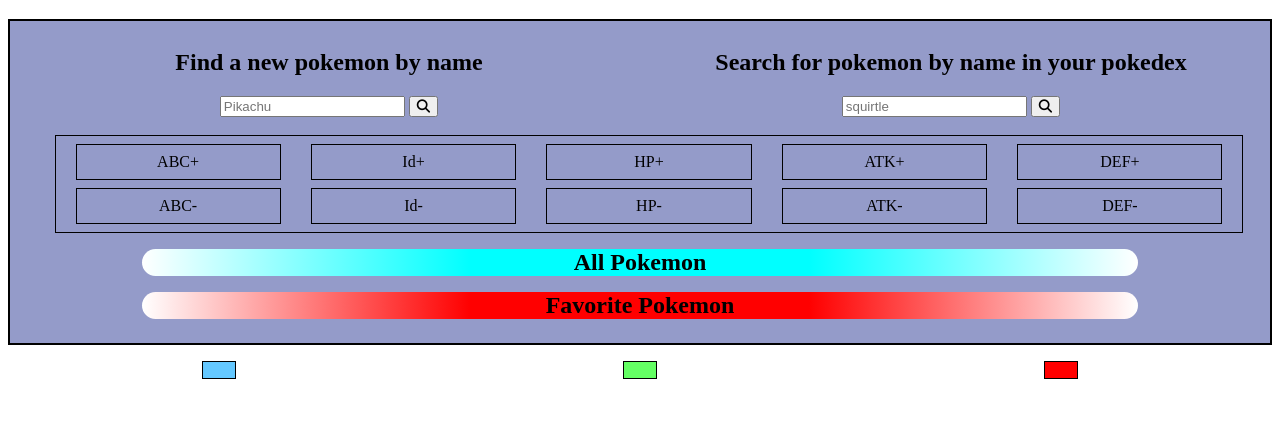
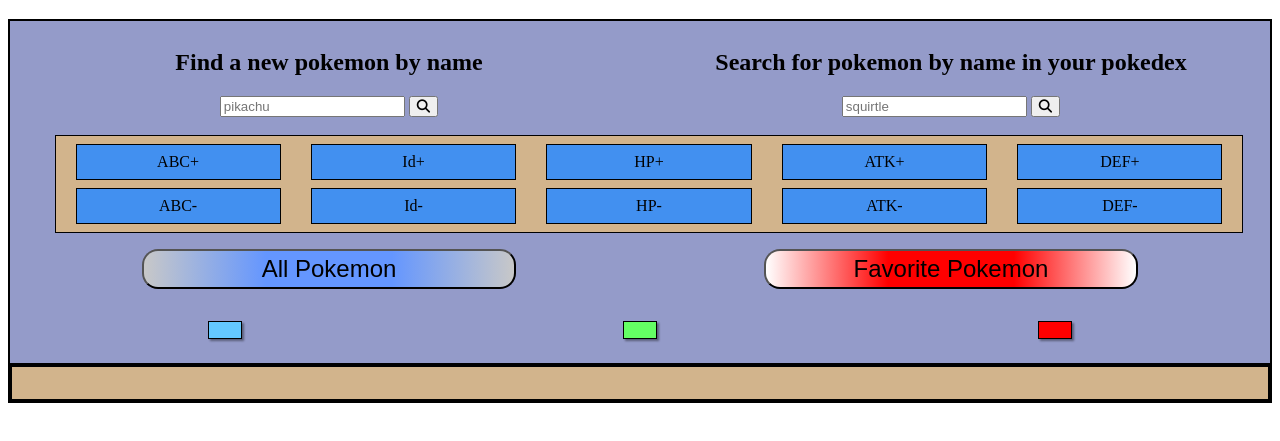
Before and after one commit to JonnyGallien/pokemon-api, a plain HTML site: page index.html in a window 1280 px wide. Shown: the part 61-502 px from the top of the page. Drawn offline with Linux system fonts and the light colour scheme; no server answers.

Commit message:
Added styles and fixed bugs

```diff
--- a/index.html
+++ b/index.html
@@ -18,7 +18,7 @@
             <div class="pokedex-search-requests">
               <div class="pokedex-search-input-container">
                 <h2 class="pokedex-search-text">Find a new pokemon by name</h2>
-                <input id="poke-search" type="text" class="pokedex-search" placeholder="Pikachu">
+                <input id="poke-search" type="text" class="pokedex-search" placeholder="pikachu">
                 <button onclick={handleOnclickApiSearch()} class="btn pokedex-search-btn"><i class="fa-solid fa-magnifying-glass"></i></button>
                 <h3 id="pokemon-search-result"></h3>
               </div>
@@ -41,18 +41,17 @@
               <div class="def-inc pokemon-stat">DEF-</div>
             </div>
           </div>
-          <div class="pokedex-search-info">
-
-          </div>
         </div>
-        <h2 onclick={seeAll()} class="see-all-pokemon">All Pokemon</h2>
-        <h2 onclick={seeFav()} class="pokedex-sort-text">Favorite Pokemon</h3>
+        <div class="fav-all-pokemon">
+          <button onclick={seeAll()} class="see-all-pokemon">All Pokemon</button>
+          <button onclick={seeFav()} class="see-fav-pokemon">Favorite Pokemon</button>
+        </div>
+        <div class="pokemon-weights">
+          <div onclick={filterLightPokemon()} class="weight-count light-count"></div>
+          <div onclick={filterAveragePokemon()} class="weight-count average-count"></div>
+          <div onclick={filterHeavyPokemon()} class="weight-count heavy-count"></div>
+        </div>
         <!-- add sort stuff -->
-      </div>
-      <div class="pokemon-weights">
-        <div onclick={filterLightPokemon()} class="weight-count light-count"></div>
-        <div onclick={filterAveragePokemon()} class="weight-count average-count"></div>
-        <div onclick={filterHeavyPokemon()} class="weight-count heavy-count"></div>
       </div>
       <div class="pokemon">
 
--- a/rad.js
+++ b/rad.js
@@ -325,11 +325,19 @@ function handleFavPokemonLs(e) {
   }
 }
 
+function heartAnimation(heart) {
+  heart.classList.add('animated-heartbeat');
+  setTimeout(() => {
+    heart.classList.remove('animated-heartbeat');
+  }, 1500);
+}
+
 function addEventListenersForHeart() {
   const pokemonContainer = document.querySelector('.pokemon');
   pokemonContainer.addEventListener('click', (event) => {
     if (event.target.classList.contains('heart-icon')) {
       toggleFav(event.target.getAttribute('id'));
+      heartAnimation(event.target)
       handleFavPokemonLs(event.target);
     } else if (event.target.parentElement.classList.contains('delete-btn')) {
       toggleDelete(event.target);
--- a/styles.css
+++ b/styles.css
@@ -1,8 +1,4 @@
-.pokemon {
-  display: flex;
-  justify-content: space-between;
-  flex-wrap: wrap;
-}
+
 
 .poke-title {
   text-align: center;
@@ -10,6 +6,7 @@
 
 .pokedex-search-box {
   border: 2px solid black;
+  border-bottom: none;
   padding: 8px;
   background-color: rgba(42, 56, 147, 0.5);
 }
@@ -25,10 +22,11 @@
 
 .pokemon-stats-container {
 border: 1px solid black;
+background-color: tan;
 display: flex;
 flex-wrap: wrap;
 justify-content: space-around;
-margin: 0 3%;;
+margin: 0 3%;
 padding: 0.5rem;
 gap: 0.5rem;
 flex: 5;
@@ -36,35 +34,49 @@ width: 94%;
 }
 
 .pokemon-stat {
-  border: 1px solid black;
+  border: 1px solid rgb(0, 0, 0);
+  background-color: rgb(66, 144, 240);
   padding: 0.5rem;
   width: 16%;
   text-align: center;
 }
 
 .pokemon-stat:hover {
-  background-color: cyan;
+  transform: translateY(-4px);
   cursor: pointer;
 }
 
-.pokedex-sort-text, .see-all-pokemon {
-  width: 80%;
+.fav-all-pokemon {
+  display: flex;
+}
+
+.see-fav-pokemon, .see-all-pokemon {
+  position: relative;
+  width: 40%;
   margin: 1rem 10%;
+  padding: 0.25rem;
   border-radius: 16px;
   text-align: center;
+  font-size: 1.5rem;
 }
 
 .see-all-pokemon {
   background-image: linear-gradient(
     to left,
-    white,
-    cyan 33%,
-    cyan 67%,
-    white 100%
+    rgb(200, 200, 200) ,
+    rgb(100, 150, 255) 33%,
+    rgb(100, 150, 255) 67%,
+    rgb(200, 200, 200) 100%
   );
 }
 
-.pokedex-sort-text {
+.see-all-pokemon:hover,
+.see-fav-pokemon:hover {
+  cursor: pointer;
+  color: white;
+}
+
+.see-fav-pokemon {
   background-image: linear-gradient(
     to left,
     white,
@@ -85,7 +97,7 @@ width: 94%;
   cursor: pointer;
 }
 
-.pokedex-sort-text:hover {
+.see-fav-pokemon:hover {
   background-image: linear-gradient(
     to left,
     rgb(200, 200, 200) ,
@@ -97,7 +109,12 @@ width: 94%;
 }
 
 .pokemon {
-  padding: 1rem 0;
+  padding: 1rem;
+  border: 4px solid black;
+  background-color: tan;
+  display: flex;
+  justify-content: space-between;
+  flex-wrap: wrap;
 }
 
 .pokemon-weights {
@@ -109,6 +126,13 @@ width: 94%;
 .weight-count {
   border: 1px solid black;
   padding: 0.5rem 1rem;
+  margin-bottom: 1rem;
+  box-shadow: 2px 2px 2px rgba(0, 0, 0, 0.4);
+}
+
+.weight-count:hover {
+  cursor: pointer;
+  transform: translateY(-4px);
 }
 
 .light-count {
@@ -125,17 +149,23 @@ width: 94%;
 
 .pokemon-card {
   border: 1px solid black;
+  background-color: white;
   min-width: 250px;
   height: 492px;
   padding: 4px;
-  margin: 2px 0;
+  margin: 0.5rem 1rem;
   text-align: center;
+  box-shadow: 4px 4px 4px rgba(0, 0, 0, 0.4);
+}
+
+.pokemon-card:hover {
+  transform: scale(1.1);
 }
 
 .fav-delete-bar {
   display: flex;
   justify-content: space-between;
-  margin: 0;
+  margin: 0.25rem 0.5rem 0rem 0.5rem;
   padding: 0;
 }
 
@@ -210,3 +240,14 @@ i.is-fav {
 [disabled] {
   display: none;
 }
+
+@keyframes heartbeat {
+  0% { transform: scale(1); }
+  50% { transform: scale(1.3); }
+  100% { transform: scale(1); }
+}
+
+.animated-heartbeat {
+  animation: heartbeat 0.5s steps(2);
+  animation-iteration-count: 2;
+}
```
